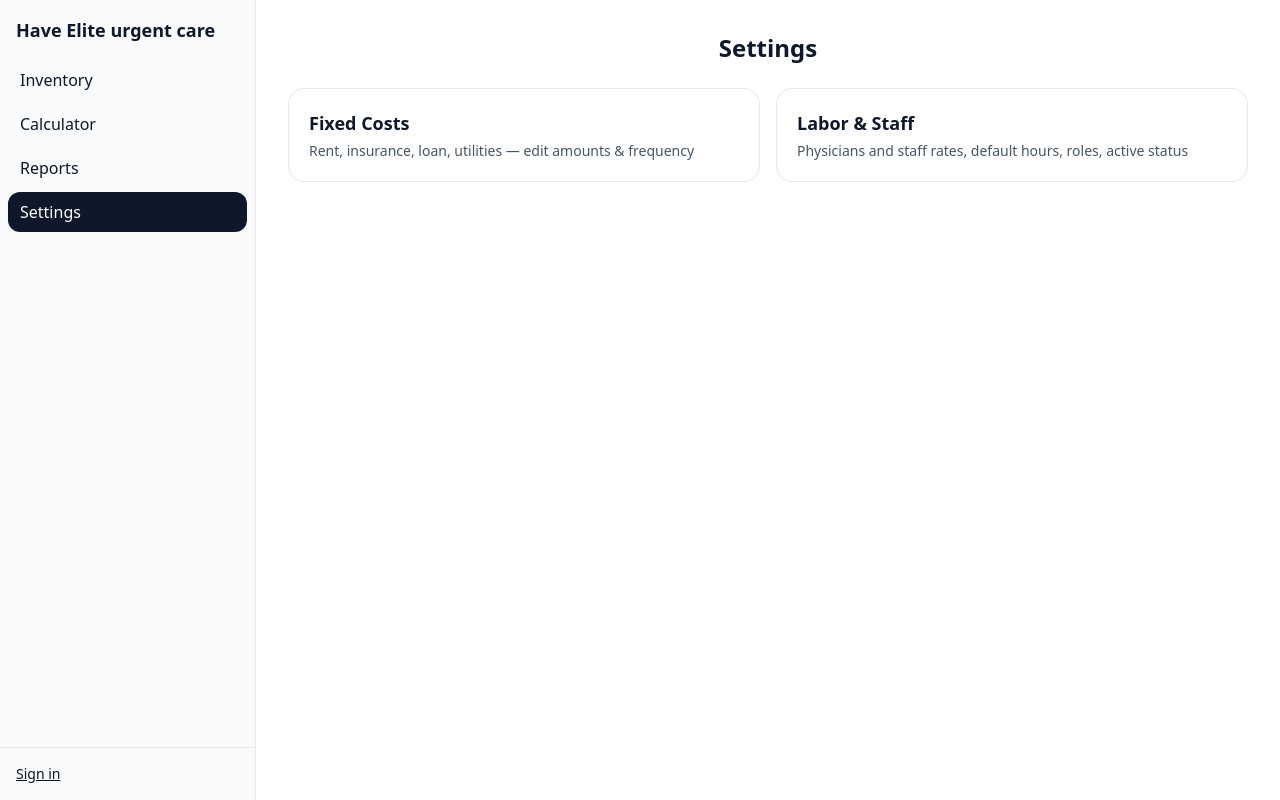
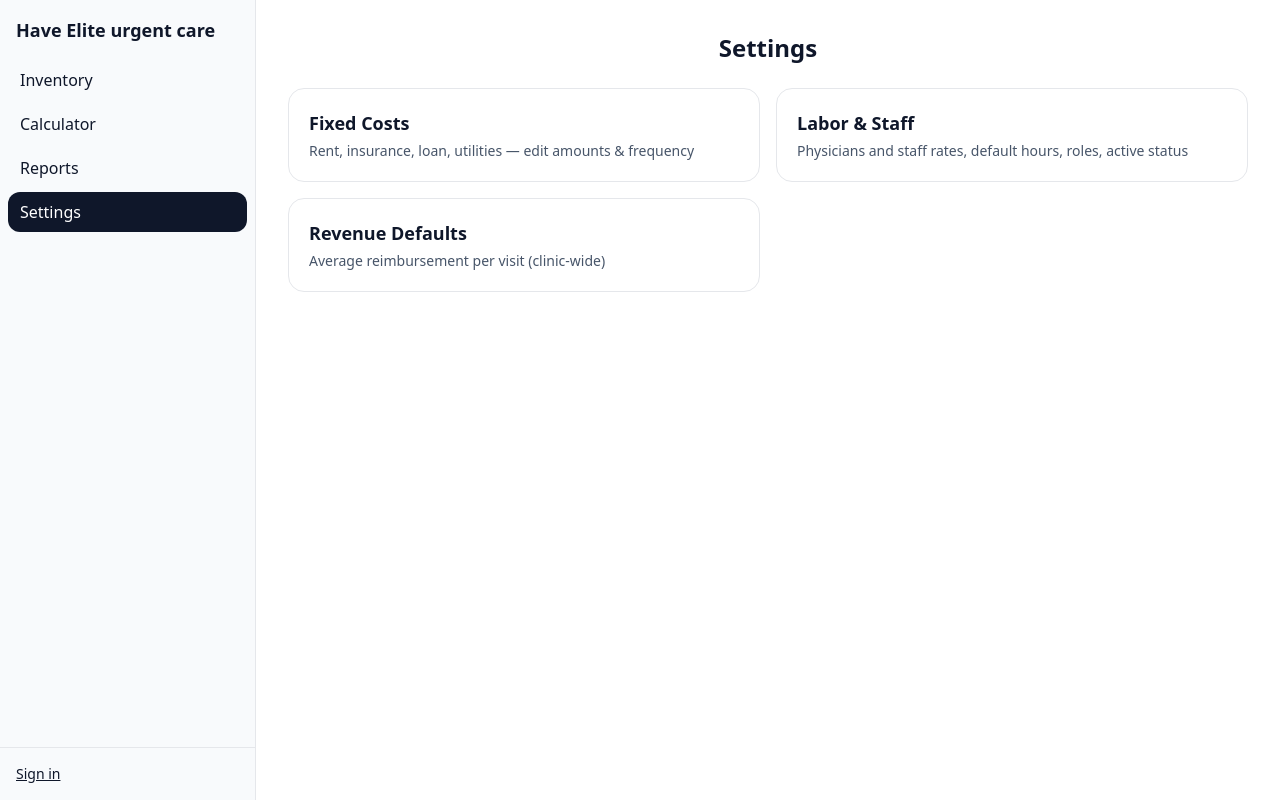
Before and after one commit to chodvm/P-L-Calc, a Next.js app: page /settings in a window 1280 px wide. Built offline with nearby package versions, Linux system fonts and the light colour scheme; no server answers.

Commit message:
Update page.tsx

```diff
--- a/app/settings/page.tsx
+++ b/app/settings/page.tsx
@@ -4,6 +4,7 @@ export default function SettingsHub() {
   const cards = [
     { href: '/settings/fixed-costs', title: 'Fixed Costs', desc: 'Rent, insurance, loan, utilities — edit amounts & frequency' },
     { href: '/settings/labor', title: 'Labor & Staff', desc: 'Physicians and staff rates, default hours, roles, active status' },
+    { href: '/settings/revenue',     title: 'Revenue Defaults', desc: 'Average reimbursement per visit (clinic-wide)' },
   ]
 
   return (
```
